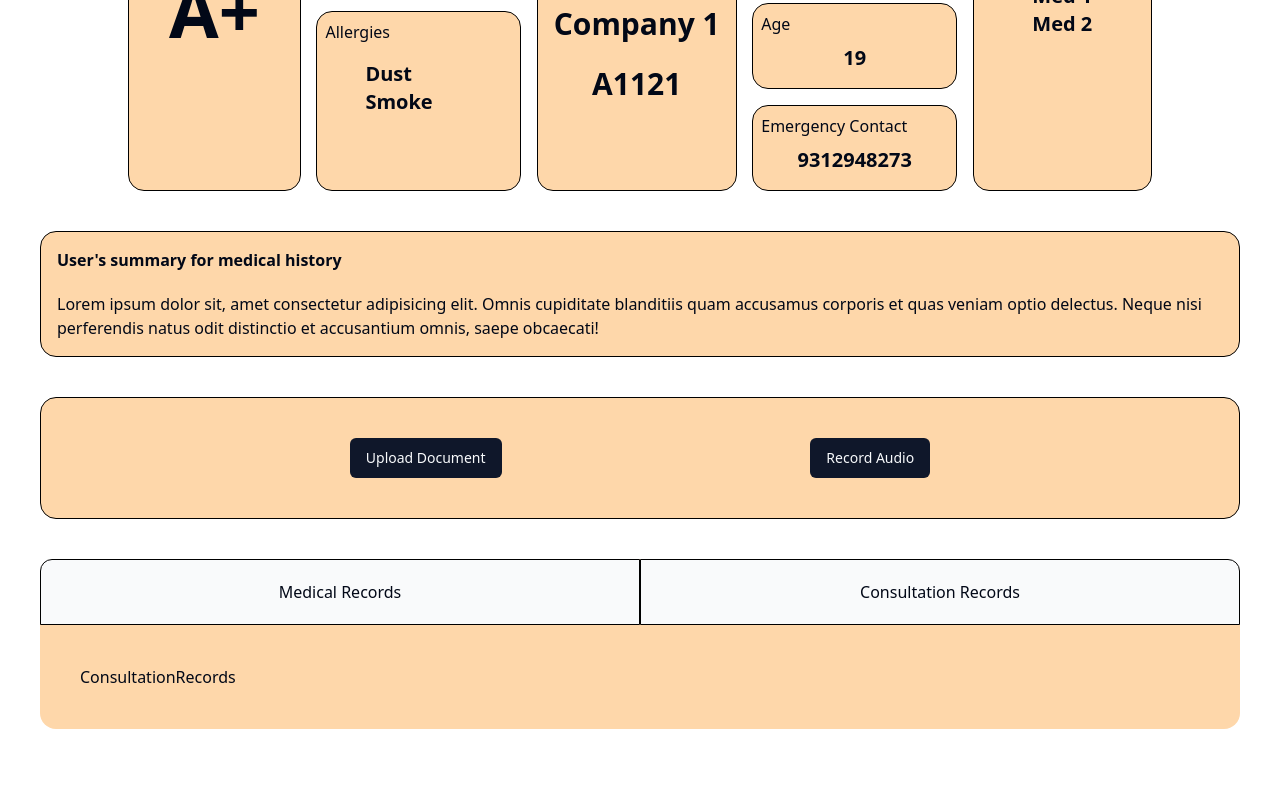
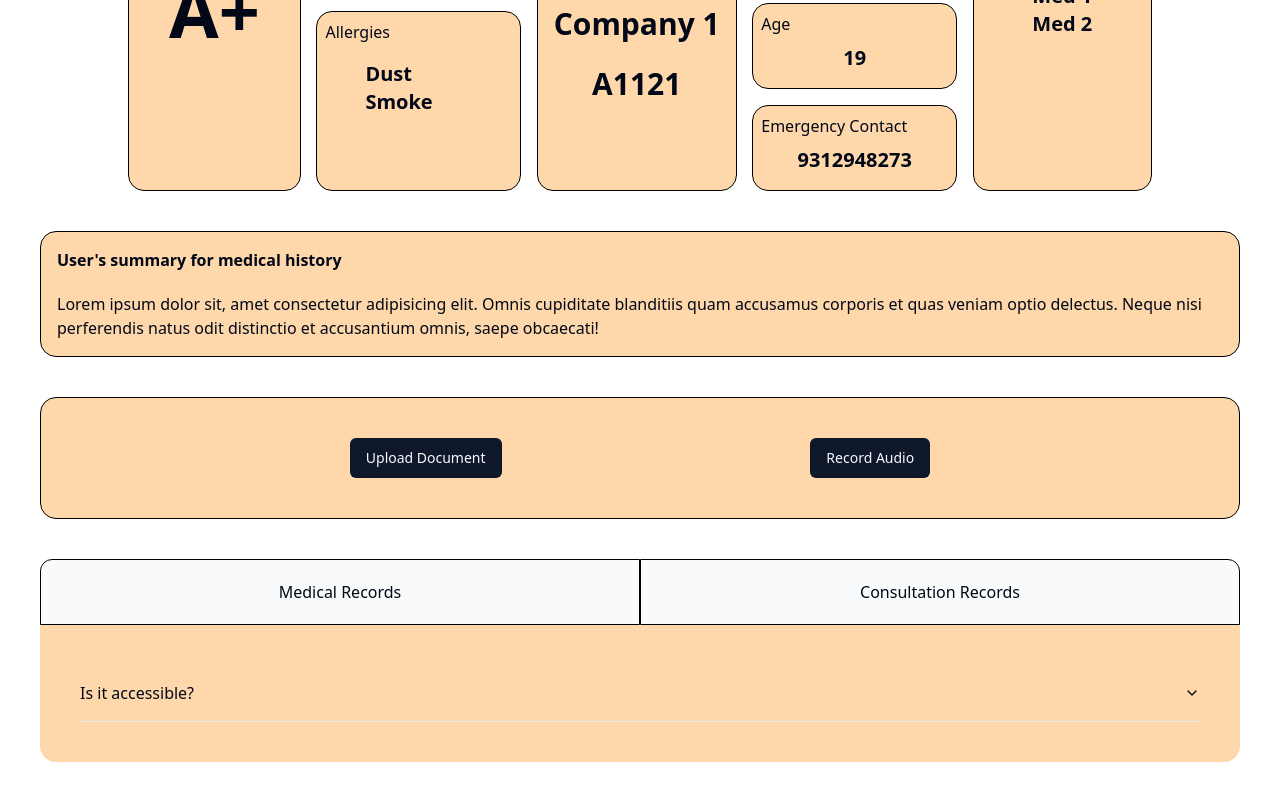
Before and after one commit to aryanraj2713/OneMed, a React (Vite) app in the folder client/web/: page /dashboard in a window 1280 px wide. Shown: the part 472-1272 px from the top of the page. Before the commit the page ends 1241 px from the top, so only its background shows below. Built offline with nearby package versions, Linux system fonts and the light colour scheme.

Commit message:
add accordation

```diff
--- a/client/web/package.json
+++ b/client/web/package.json
@@ -10,6 +10,7 @@
     "preview": "vite preview"
   },
   "dependencies": {
+    "@radix-ui/react-accordion": "^1.1.2",
     "@radix-ui/react-slot": "^1.0.2",
     "class-variance-authority": "^0.7.0",
     "clsx": "^2.1.0",
--- a/client/web/src/components/ConsultationRecords.tsx
+++ b/client/web/src/components/ConsultationRecords.tsx
@@ -1,7 +1,23 @@
-
+import {
+	Accordion,
+	AccordionContent,
+	AccordionItem,
+	AccordionTrigger,
+} from "@/components/ui/accordion";
 
 function ConsultationRecords() {
-	return <div>ConsultationRecords</div>;
+	return (
+		<div>
+			<Accordion type="single" collapsible>
+				<AccordionItem value="item-1">
+					<AccordionTrigger>Is it accessible?</AccordionTrigger>
+					<AccordionContent>
+						Yes. It adheres to the WAI-ARIA design pattern.
+					</AccordionContent>
+				</AccordionItem>
+			</Accordion>
+		</div>
+	);
 }
 
 export default ConsultationRecords;
--- a/client/web/src/components/MedicalRecords.tsx
+++ b/client/web/src/components/MedicalRecords.tsx
@@ -1,6 +1,22 @@
-
+import {
+	Accordion,
+	AccordionContent,
+	AccordionItem,
+	AccordionTrigger,
+} from "@/components/ui/accordion";
 function MedicalRecords() {
-	return <div>MedicalRecords</div>;
+	return (
+		<div>
+			<Accordion type="single" collapsible>
+				<AccordionItem value="item-1">
+					<AccordionTrigger>Is it accessible?</AccordionTrigger>
+					<AccordionContent>
+						Yes. It adheres to the WAI-ARIA design pattern.
+					</AccordionContent>
+				</AccordionItem>
+			</Accordion>
+		</div>
+	);
 }
 
 export default MedicalRecords;
--- /dev/null
+++ b/client/web/src/components/ui/accordion.tsx
@@ -0,0 +1,58 @@
+"use client"
+
+import * as React from "react"
+import * as AccordionPrimitive from "@radix-ui/react-accordion"
+import { ChevronDown } from "lucide-react"
+
+import { cn } from "@/lib/utils"
+
+const Accordion = AccordionPrimitive.Root
+
+const AccordionItem = React.forwardRef<
+  React.ElementRef<typeof AccordionPrimitive.Item>,
+  React.ComponentPropsWithoutRef<typeof AccordionPrimitive.Item>
+>(({ className, ...props }, ref) => (
+  <AccordionPrimitive.Item
+    ref={ref}
+    className={cn("border-b", className)}
+    {...props}
+  />
+))
+AccordionItem.displayName = "AccordionItem"
+
+const AccordionTrigger = React.forwardRef<
+  React.ElementRef<typeof AccordionPrimitive.Trigger>,
+  React.ComponentPropsWithoutRef<typeof AccordionPrimitive.Trigger>
+>(({ className, children, ...props }, ref) => (
+  <AccordionPrimitive.Header className="flex">
+    <AccordionPrimitive.Trigger
+      ref={ref}
+      className={cn(
+        "flex flex-1 items-center justify-between py-4 font-medium transition-all hover:underline [&[data-state=open]>svg]:rotate-180",
+        className
+      )}
+      {...props}
+    >
+      {children}
+      <ChevronDown className="h-4 w-4 shrink-0 transition-transform duration-200" />
+    </AccordionPrimitive.Trigger>
+  </AccordionPrimitive.Header>
+))
+AccordionTrigger.displayName = AccordionPrimitive.Trigger.displayName
+
+const AccordionContent = React.forwardRef<
+  React.ElementRef<typeof AccordionPrimitive.Content>,
+  React.ComponentPropsWithoutRef<typeof AccordionPrimitive.Content>
+>(({ className, children, ...props }, ref) => (
+  <AccordionPrimitive.Content
+    ref={ref}
+    className="overflow-hidden text-sm transition-all data-[state=closed]:animate-accordion-up data-[state=open]:animate-accordion-down"
+    {...props}
+  >
+    <div className={cn("pb-4 pt-0", className)}>{children}</div>
+  </AccordionPrimitive.Content>
+))
+
+AccordionContent.displayName = AccordionPrimitive.Content.displayName
+
+export { Accordion, AccordionItem, AccordionTrigger, AccordionContent }
```
Also changed, not shown: 1 other file (tests, documents, lock files or other folders).
